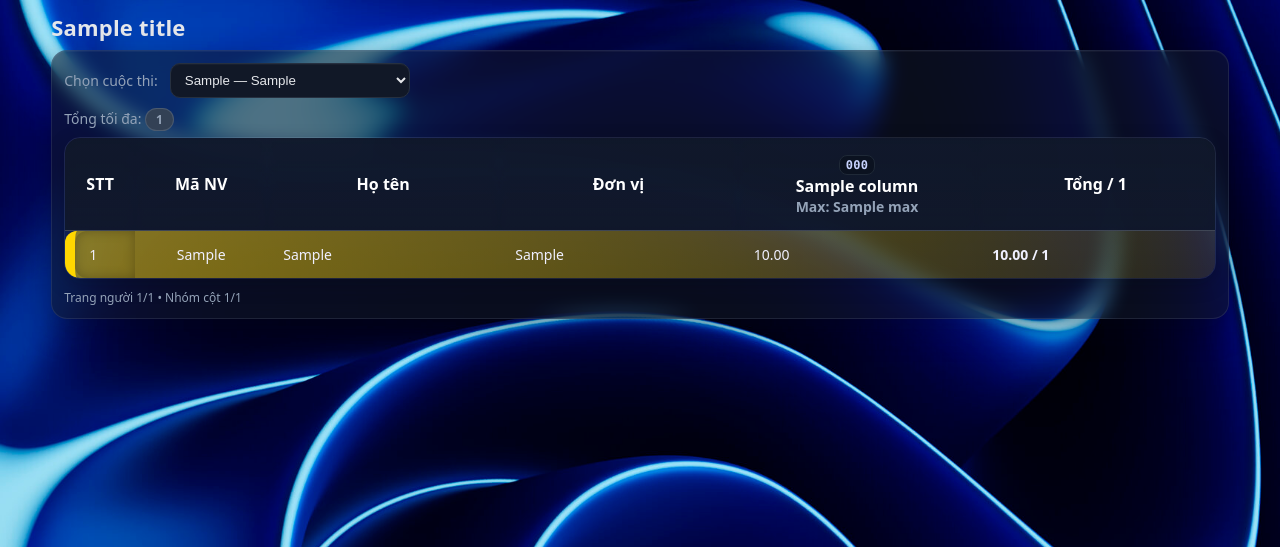
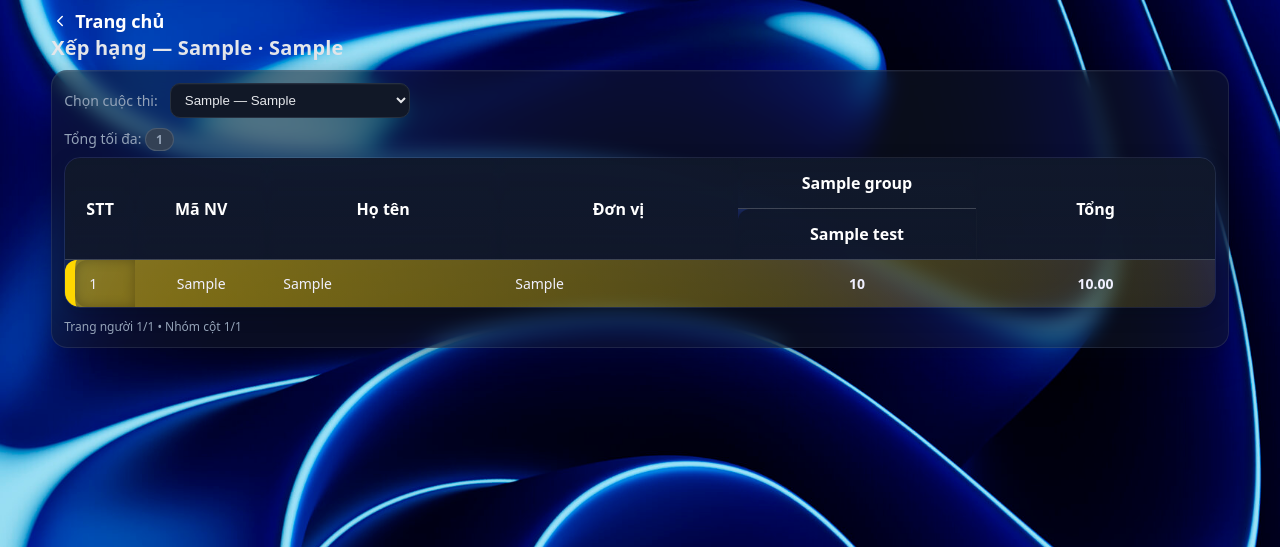
Before and after one commit to trongkhanhlee26/BTV, a Django app: template backend/core/templates/ranking/index.html in a window 1280 px wide. Shown: the top 547 px of the page. Run offline with Django 5.2, Linux system fonts and the light colour scheme; tables that the repository leaves empty hold one stand-in row (values such as "Sample post"); the template is opened without the code that fills it: values that come from a table or form of the project are taken from there, most other values are stand-ins (such as "Sample title", 1, 10 or a date in 2020).

Commit message:
djtme de'0 l@m nu@

```diff
--- a/backend/core/static/core/ranking.js
+++ b/backend/core/static/core/ranking.js
@@ -3,95 +3,241 @@
   if(!table) return;
 
   const tbody = document.getElementById('rankBody');
-    const rows  = Array.from(tbody.querySelectorAll('tr'));
-    const pageSize      = parseInt(table.dataset.pageSize || '10', 10);
-    const intervalMs    = parseInt(table.dataset.intervalMs || '3000', 10);
-    const colGroupSize  = parseInt(table.dataset.colGroupSize || '5', 10);
-    const pageInfoEl    = document.getElementById('pageInfo');
-
+  const rows  = Array.from(tbody ? tbody.querySelectorAll('tr') : []);
   if(rows.length === 0) return;
 
-    // Xác định index cột cố định và cột bài thi
-    const ths = Array.from(table.tHead.rows[0].cells);
-    const totalIndex = ths.length - 1;                // cột "Tổng" là cuối
-    const fixedIdxSet = new Set([0,1,2,3,totalIndex]); // #, Mã NV, Họ tên, Đơn vị, Tổng
-    const allIdx = ths.map((_,i)=>i);
-    const varIdx = allIdx.filter(i => !fixedIdxSet.has(i)); // các cột bài thi ở giữa
+  const pageSize     = parseInt(table.dataset.pageSize || '10', 10);
+  const intervalMs   = parseInt(table.dataset.intervalMs || '3000', 10);
+  const colGroupSize = parseInt(table.dataset.colGroupSize || '5', 10);
 
-    // --- Tạo nhóm cột bài thi theo quy tắc “chạm đuôi và đủ G cột” ---
-    const varCount = varIdx.length;
-    const colGroups = [];
+  const thead = table.tHead;
+  const vtRow = thead.rows[0];                   // hàng Vòng thi
+  const btRow = thead.rows[thead.rows.length-1]; // hàng Bài thi
 
-    // Nhóm theo bước G: [0..G-1], [G..2G-1], ... (nhóm cuối có thể bị ngắn)
-    for (let start = 0; start < varCount; start += colGroupSize) {
-    const end = Math.min(start + colGroupSize, varCount);
-    colGroups.push(varIdx.slice(start, end));
+  // === A) Lấy nhóm Vòng thi và các header bài thi ===
+  const groupThs       = Array.from(vtRow.querySelectorAll('th.vt-group'));
+  const testHeaderThs  = Array.from(btRow.querySelectorAll('th.col-test'));
+  const groupTotalThs  = Array.from(btRow.querySelectorAll('th.col-group-total'));
+
+  // Trong BODY: vị trí bắt đầu của các ô điểm bài thi (sau 4 cột cố định)
+  const sampleCells = Array.from(rows[0].cells);
+  const fixedPrefixCount = 4;      // STT, Mã NV, Họ tên, Đơn vị
+  const testsStartIndex  = fixedPrefixCount;
+  const testsCount       = testHeaderThs.length;
+  const groupTotalsStart = testsStartIndex + testsCount;   // ngay sau toàn bộ bài thi
+  const totalBodyIndex   = sampleCells.length - 1;         // ô Tổng chung (body)
+
+  // Ánh xạ: chỉ số header (btRow) -> chỉ số body tương ứng
+  //   btRow chỉ chứa: [các th.col-test ...][các th.col-group-total ...]
+  const headerToBodyIndex = [];
+  for(let i=0; i<testsCount; i++) headerToBodyIndex.push(testsStartIndex + i);
+  for(let i=0; i<groupTotalThs.length; i++) headerToBodyIndex.push(groupTotalsStart + i);
+
+  // === B) Meta theo Vòng để toggle gộp/giãn ===
+  const groupsMeta = groupThs.map((gth, gi) => {
+    const tests = testHeaderThs.filter(th => parseInt(th.dataset.groupIndex, 10) === gi);
+    const totalTh = groupTotalThs.find(th => parseInt(th.dataset.groupIndex, 10) === gi);
+
+    // Tìm index header của các th.col-test thuộc nhóm này
+    const headerTestIndexes = tests.map(th => Array.from(btRow.cells).indexOf(th));
+    // Map sang index body
+    const bodyTestIndexes = headerTestIndexes.map(hIdx => headerToBodyIndex[hIdx]);
+
+    // Index header & body của ô tổng-vòng
+    const headerTotalIndex = Array.from(btRow.cells).indexOf(totalTh);
+    const bodyTotalIndex   = headerToBodyIndex[headerTotalIndex];
+
+    return {
+      gi,
+      gth,
+      tests,
+      totalTh,
+      bodyTestIndexes,
+      bodyTotalIndex,
+      collapsed: false,
+      originalColspan: parseInt(gth.getAttribute('data-colspan'), 10) || tests.length
+    };
+  });
+
+  function setGroupCollapsed(meta, collapsed){
+    meta.collapsed = collapsed;
+
+    // HEADER: bài thi trong vòng
+    meta.tests.forEach(th => {
+      if (collapsed) {
+        th.classList.add('g-collapsed');   // đánh dấu do gộp
+        th.style.display = 'none';
+      } else {
+        th.classList.remove('g-collapsed');
+        th.style.display = '';
+      }
+    });
+
+    // HEADER: ô "Tổng vòng"
+    if (meta.totalTh){
+      if (collapsed) {
+        meta.totalTh.classList.add('g-total-visible');  // tổng vòng đang hiển thị
+        meta.totalTh.style.display = '';
+      } else {
+        meta.totalTh.classList.remove('g-total-visible');
+        meta.totalTh.style.display = 'none';
+      }
     }
 
-    // Nếu có nhóm cuối bị NGẮN và tổng số cột > G
-    if (varCount > colGroupSize && (varCount % colGroupSize) !== 0) {
-    // Tạo nhóm “chạm đuôi”: đủ G cột, kết thúc tại cột cuối
-    const tailStart = varCount - colGroupSize;     // ví dụ 13-5=8 → (index 8 là cột thứ 9)
-    const tailGroup = varIdx.slice(tailStart, varCount);
-    // Thay THẲNG nhóm CUỐI (ngắn) bằng tailGroup (đủ G) — KHÔNG push thêm
-    colGroups[colGroups.length - 1] = tailGroup;
+    // HEADER: Vòng thi (colspan)
+    meta.gth.colSpan = collapsed ? 1 : meta.originalColspan;
+
+    // BODY: các ô bài thi trong nhóm
+    rows.forEach(tr => {
+      const tds = Array.from(tr.cells);
+      meta.bodyTestIndexes.forEach(bi => {
+        const td = tds[bi];
+        if (!td) return;
+        if (collapsed) {
+          td.classList.add('g-collapsed');
+          td.style.display = 'none';
+        } else {
+          td.classList.remove('g-collapsed');
+          td.style.display = '';
         }
-
-    const totalColGroups = Math.max(1, colGroups.length);
-
-
-    const totalRowPages  = Math.ceil(rows.length / pageSize);
-    let rowPage = 0;   // trang người
-    let colGroup = 0;  // nhóm cột bài thi
-
-    // === Thêm: số bước cần để hoàn thành 1 vòng đầy đủ ===
-    const totalStepsPerCycle = Math.max(1, totalRowPages * totalColGroups);
-    let stepsLeftToReset = totalStepsPerCycle;
-
-    function applyColumnVisibility(){
-      const showIdx = new Set([ ...fixedIdxSet, ...colGroups[colGroup] ]);
-      // Header
-      ths.forEach((th, i) => { th.style.display = showIdx.has(i) ? '' : 'none'; });
-      // Body rows
-      rows.forEach(tr => {
-        const cells = Array.from(tr.cells);
-        cells.forEach((td, i) => { td.style.display = showIdx.has(i) ? '' : 'none'; });
+      });
+      // BODY: ô tổng vòng
+      const tdTotal = tds[meta.bodyTotalIndex];
+      if (tdTotal){
+        if (collapsed) {
+          tdTotal.classList.add('g-total-visible');
+          tdTotal.style.display = '';
+        } else {
+          tdTotal.classList.remove('g-total-visible');
+          tdTotal.style.display = 'none';
+        }
+      }
     });
   }
 
+  // Click tiêu đề Vòng để gộp/giãn
+  groupThs.forEach((gth, i) => {
+    gth.addEventListener('click', () => {
+      const meta = groupsMeta[i];
+      setGroupCollapsed(meta, !meta.collapsed);
+      showRowPage(); // refresh
+    });
+  });
+
+  // 1) Chỉ QUÉT NGANG theo BÀI THI (không tính cột “Tổng vòng”)
+  const btCells = [...testHeaderThs];              // chỉ <th class="col-test">
+  const headerVarIdx = btCells.map((_, i) => i);   // 0..testsCount-1
+  const varCount = headerVarIdx.length;
+  let colGroups = [];
+  if (varCount <= colGroupSize) {
+    colGroups = [headerVarIdx];                    // không quét ngang khi <=5
+  } else {
+    // Chia liên tiếp 5-5-5…; trang cuối có thể <5
+    for (let start = 0; start < varCount; start += colGroupSize) {
+      const end = Math.min(start + colGroupSize, varCount);
+      colGroups.push(headerVarIdx.slice(start, end));
+    }
+  }
+  const totalColGroups = colGroups.length;
+
+  const totalRowPages  = Math.max(1, Math.ceil(rows.length / pageSize));
+  let rowPage = 0;
+  let colGroup = 0;
+
+  const pageInfoEl = document.getElementById('pageInfo');
+
+  function applyColumnVisibility(){
+    // Xây set "body index" cần hiển thị từ nhóm header đang chọn
+    const currentHeaderIdx = new Set(colGroups[colGroup] || headerVarIdx);
+    const showBodyIdx = new Set();
+
+    // Giữ 4 cột cố định + cột tổng chung
+    for (let i=0; i<fixedPrefixCount; i++) showBodyIdx.add(i);
+    showBodyIdx.add(totalBodyIndex);
+
+    // Thêm các cột BÀI THI của nhóm hiện tại
+    (colGroups[colGroup] || headerVarIdx).forEach(hIdx => {
+      const bIdx = headerToBodyIndex[hIdx];
+      if (typeof bIdx === 'number') showBodyIdx.add(bIdx);
+    });
+
+    // Nếu VÒNG nào đang gộp, giữ cột TỔNG-VÒNG luôn hiển thị
+    groupTotalThs.forEach((th, i) => {
+      if (th.classList.contains('g-total-visible')) {
+        const bIdx = groupTotalsStart + i;
+        showBodyIdx.add(bIdx);
+      }
+    });
+
+    // Ẩn/hiện HEADER hàng 2 (chỉ bài thi)
+    btCells.forEach((th, i) => {
+      if (th.classList.contains('g-collapsed')) { th.style.display = 'none'; return; }
+      th.style.display = (totalColGroups <= 1 || currentHeaderIdx.has(i)) ? '' : 'none';
+    });
+
+    // CẬP NHẬT HEADER VÒNG: co/giãn theo số bài đang hiển thị
+    groupsMeta.forEach(meta => {
+      if (meta.collapsed) {
+        meta.gth.style.display = '';
+        meta.gth.colSpan = 1;
+        return;
+      }
+      let visibleCount = 0;
+      meta.tests.forEach(th => {
+        const idx = btCells.indexOf(th);
+        if (idx !== -1 && (totalColGroups <= 1 || currentHeaderIdx.has(idx)) && th.style.display !== 'none') {
+          visibleCount++;
+        }
+      });
+      if (visibleCount > 0) {
+        meta.gth.style.display = '';
+        meta.gth.colSpan = visibleCount;
+      } else {
+        meta.gth.style.display = 'none';
+        meta.gth.colSpan = meta.originalColspan;
+      }
+    });
+
+    // Ẩn/hiện BODY theo showBodyIdx (tôn trọng cột đã gộp)
+    rows.forEach(tr => {
+      const cells = Array.from(tr.cells);
+      cells.forEach((td, i) => {
+        if (td.classList.contains('g-collapsed')) { td.style.display = 'none'; return; }
+        td.style.display = showBodyIdx.has(i) ? '' : 'none';
+      });
+    });
+  } // <--- đóng applyColumnVisibility()
+
   function showRowPage(){
-      // Ẩn/Hiện 10 người theo trang
+    // phân trang theo hàng
     rows.forEach(r => r.style.display = 'none');
     const start = rowPage * pageSize;
     const end = Math.min(start + pageSize, rows.length);
-      for(let i=start; i<end; i++){ rows[i].style.display = ''; }
-      // Áp nhóm cột
+    for(let i=start; i<end; i++) rows[i].style.display = '';
+
     applyColumnVisibility();
 
     if(pageInfoEl){
-        pageInfoEl.textContent = `Trang người ${rowPage+1}/${totalRowPages} • Nhóm cột ${colGroup+1}/${totalColGroups}`;
+      const cg = totalColGroups <= 1 ? 1 : (colGroup + 1);
+      pageInfoEl.textContent = `Trang người ${rowPage+1}/${totalRowPages} • Nhóm cột ${cg}/${Math.max(1,totalColGroups)}`;
     }
   }
 
   function advance(){
-      // Tiến nhóm cột trước; hết nhóm thì sang 10 người tiếp theo
+    // Nếu không có quét ngang (<= colGroupSize) ⇒ chỉ chuyển trang theo hàng
+    if(totalColGroups <= 1){
+      rowPage = (rowPage + 1) % totalRowPages;
+    } else {
       colGroup++;
       if(colGroup >= totalColGroups){
         colGroup = 0;
         rowPage = (rowPage + 1) % totalRowPages;
       }
-
-      // === Thêm: đếm cho auto reset ===
-      stepsLeftToReset--;
-      if(stepsLeftToReset <= 0){
-        // Reset 1 lần để cập nhật điểm mới
-        window.location.reload();
-        return; // đề phòng chạy tiếp trong tick hiện tại
     }
-
     showRowPage();
   }
 
+  // Timer
   let timer = null;
   function startTimer(){ stopTimer(); timer = setInterval(advance, intervalMs); }
   function stopTimer(){ if(timer){ clearInterval(timer); timer = null; } }
@@ -101,31 +247,38 @@
   showRowPage();
   startTimer();
 
-    // Click bảng → sang nhóm cột kế (hết nhóm thì sang người kế)
-    table.addEventListener('click', jumpNext);
+  // Click bảng (trừ click vào tiêu đề Vòng) => next
+  table.addEventListener('click', (e) => {
+    if(e.target.closest && e.target.closest('.vt-group')) return;
+    jumpNext();
+  });
 
-    // Phím tắt: → tiến nhóm, ← lùi nhóm (có lùi "chạm đuôi" tương ứng)
+  // Phím điều hướng
   document.addEventListener('keydown', (e) => {
     if(e.key === 'ArrowRight'){
       e.preventDefault(); jumpNext();
     } else if(e.key === 'ArrowLeft'){
       e.preventDefault();
+      if(totalColGroups <= 1){
+        rowPage = (rowPage - 1 + totalRowPages) % totalRowPages;
+      } else {
         colGroup--;
         if(colGroup < 0){
           colGroup = totalColGroups - 1;
           rowPage = (rowPage - 1 + totalRowPages) % totalRowPages;
         }
+      }
       showRowPage(); startTimer();
     }
   }, { passive: false });
 
-    // Pause khi hover controls (select), không ảnh hưởng bảng
+  // Dừng chạy khi rê chuột vùng controls (nếu có)
   const controls = document.querySelector('.controls');
   if(controls){
     controls.addEventListener('mouseenter', stopTimer);
     controls.addEventListener('mouseleave', startTimer);
   }
 
-    // Giữ đúng hiển thị khi resize
-    window.addEventListener('resize', () => { showRowPage(); });
+  // Toggle gộp/giãn xong thì vẫn giữ logic hiển thị
+  window.addEventListener('resize', showRowPage);
 })();
--- a/backend/core/templates/ranking/index.html
+++ b/backend/core/templates/ranking/index.html
@@ -162,7 +162,11 @@
             border-color: #3b82f6;
             box-shadow: 0 0 0 3px rgba(59, 130, 246, .2);
         }
-
+th.col-test, th.col-group-total, td.num {
+  text-align: center !important;
+  vertical-align: middle;
+}
+td.num { font-weight: 600; }
         .badge {
             display: inline-block;
             padding: 2px 10px;
@@ -301,7 +305,7 @@
 
         .rank-table tbody tr.rank-2 td:nth-child(3)::before,
         .rank-table tbody tr.top--2 td:nth-child(3)::before {
-            color: #C0C0C0;
+            color: #e4e4e4;
         }
 
         .rank-table tbody tr.rank-3 td:nth-child(3)::before,
@@ -342,12 +346,59 @@
             font-size: 12px;
             color: var(--muted);
         }
+        /* Zebra cho các hạng ngoài Top 1/2/3: xen kẽ đậm/nhạt hơn một chút */
+.rank-table tbody tr:not(.top--1):not(.top--2):not(.top--3):nth-child(odd) {
+  background: rgba(255, 255, 255, 0.267);
+}
+.rank-table tbody tr:not(.top--1):not(.top--2):not(.top--3):nth-child(even) {
+  background: rgba(255, 255, 255, 0.122);
+}
+.page-header{
+  display:flex; align-items:center; gap:14px;
+}
+
+.page-header{
+  display:flex;
+  flex-direction: column;      /* <-- xếp dọc: link trên, title dưới */
+  align-items: flex-start;     /* căn trái */
+  gap:6px;
+  margin-bottom: 10px;
+}
+
+.back-link{
+  display:inline-flex; align-items:center; gap:6px;
+  color:#fff;
+  font-weight:700;
+  font-size:18px;              /* to hơn xíu */
+  text-decoration: none !important;  /* bỏ gạch chân */
+  line-height: 1;
+}
+.back-link:hover{ text-decoration: underline; }
+
+.back-link svg{ width:18px; height:18px; }
+
+.page-title{ margin:0; font-size:20px; line-height:1.2; }
+
+
     </style>
 </head>
 
 <body>
     <div class="container">
-        <h1>{{ title }}</h1>
+
+<div class="page-header">
+  <a href="{% url 'home' %}" class="back-link" title="Về trang chủ">
+    <svg viewBox="0 0 24 24" aria-hidden="true">
+      <path d="M15 18l-6-6 6-6" fill="none" stroke="currentColor" stroke-width="2" stroke-linecap="round" stroke-linejoin="round"/>
+    </svg>
+    Trang chủ
+  </a>
+
+  <h1 class="page-title">
+    Xếp hạng{% if selected_ct %} — {{ selected_ct.ma }} · {{ selected_ct.tenCuocThi }}{% endif %}
+  </h1>
+</div>
+
 
         <section class="glass">
             <form method="get" class="controls">
@@ -364,7 +415,7 @@
             {% if not selected_ct %}
             <p class="subtitle">Chưa có cuộc thi nào.</p>
             {% else %}
-            {% if not columns %}
+            {% if groups|length == 0 %}
             <p class="subtitle">Cuộc thi này chưa có bài thi.</p>
             {% else %}
             <div class="subtitle" style="margin-top:6px">
@@ -376,42 +427,72 @@
                 <table class="rank-table" id="rankTable" data-page-size="10" data-interval-ms="3000"
                     data-col-group-size="5">
 <thead>
-                        <tr>
-                            <th class="col-rank">STT</th>
-                            <th>Mã NV</th>
-                            <th>Họ tên</th>
-                            <th>Đơn vị</th>
-                            {% for c in columns %}
-                            <th class="col-test">
-                                <div class="code">{{ c.code }}</div>
-                                <div>{{ c.title }}</div>
-                                <div class="subtitle">Max: {{ c.max }}</div>
+  <!-- Hàng 1: Vòng thi (gộp 4 cột cố định + Tổng bằng rowspan=2) -->
+  <tr id="vtRow">
+    <th class="col-rank" rowspan="2">STT</th>
+    <th rowspan="2">Mã NV</th>
+    <th rowspan="2">Họ tên</th>
+    <th rowspan="2">Đơn vị</th>
+
+    {% for g in groups %}
+      <th class="vt-group"
+          data-group-index="{{ forloop.counter0 }}"
+          data-colspan="{{ g.tests|length }}"
+          colspan="{{ g.tests|length }}"
+          style="cursor:pointer;font-weight:800;">
+        {{ g.vong_name }}
+
       </th>
     {% endfor %}
-                            <th>Tổng / {{ total_max }}</th>
+
+    <th rowspan="2">Tổng</th>
+  </tr>
+
+  <!-- Hàng 2: CHỈ các cột biến thiên (Bài thi + ô Tổng Vòng ẩn) -->
+  <tr id="btRow">
+    {% for g in groups %}
+      {% for t in g.tests %}
+        <th class="col-test"
+            data-group-index="{{ forloop.parentloop.counter0 }}"
+            data-test-index="{{ t.col_index }}">
+
+          <div>{{ t.title }}</div>
+        </th>
+      {% endfor %}
+      <th class="col-group-total" data-group-index="{{ forloop.counter0 }}" style="display:none;">
+        <div>Tổng {{ g.vong_name }}</div>
+      </th>
+    {% endfor %}
   </tr>
 </thead>
+
                     <tbody id="rankBody">
                     {% for r in rows %}
-                        <tr
-                            class="{% if forloop.counter <= 3 %}rank-{{ forloop.counter }} top--{{ forloop.counter }}{% endif %}">
+                    <tr class="{% if forloop.counter <= 3 %}rank-{{ forloop.counter }} top--{{ forloop.counter }}{% endif %}">
                         <td class="col-rank">{{ forloop.counter }}</td>
                         <td>{{ r.maNV }}</td>
                         <td>{{ r.hoTen }}</td>
                         <td>{{ r.donVi }}</td>
+
+                        {# Điểm từng bài: theo thứ tự groups/tests (khớp với t.col_index) #}
                         {% for score in r.scores %}
-                            <td class="num col-test">{{ score|floatformat:2 }}</td>
+                        <td class="num col-test" data-kind="test">{{ score|floatformat:0 }}</td>
                         {% endfor %}
-                            <td class="total num">{{ r.total|floatformat:2 }} / {{ total_max }}</td>
+
+                        {# Tổng theo VÒNG: ẩn mặc định, chỉ hiện khi gộp #}
+                        {% for gsum in r.group_totals %}
+                        <td class="num col-group-total" data-kind="group-total" style="display:none;">{{ gsum|floatformat:2 }}</td>
+                        {% endfor %}
+
+                        <td class="total num">{{ r.total|floatformat:2 }}</td>
                     </tr>
                     {% empty %}
                     <tr>
-                            <td colspan="{{ columns|length|add:'5' }}" class="subtitle">
-                                Chưa có thí sinh phù hợp.
-                            </td>
+                        <td colspan="{{ groups|length|add:'5' }}" class="subtitle">Chưa có thí sinh phù hợp.</td>
                     </tr>
                     {% endfor %}
                     </tbody>
+
                 </table>
             </div>
 
```
Also changed, not shown: backend/core/views_ranking.py (+73 -61 lines). Lines whose indentation alone changed are shown as unchanged.
